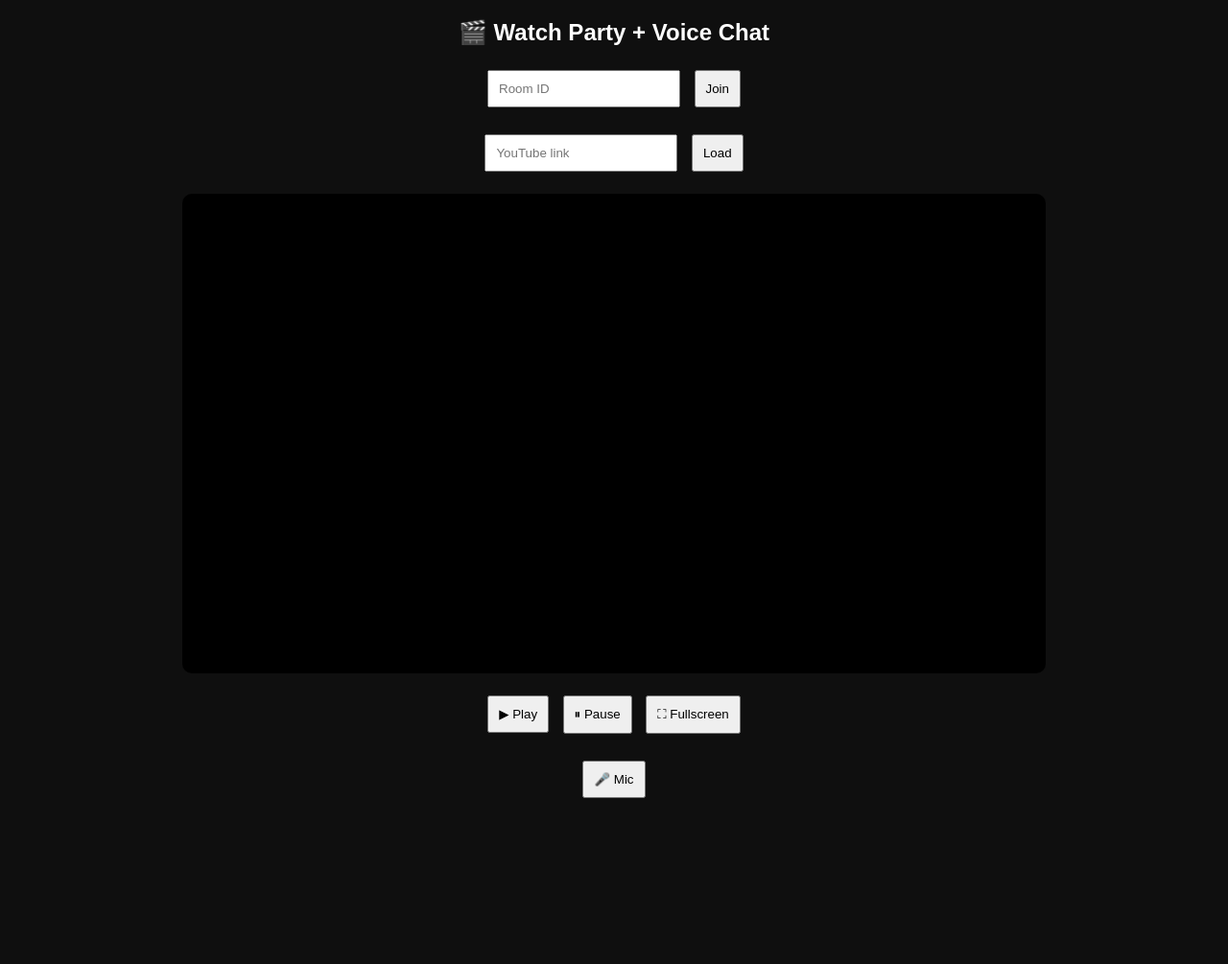
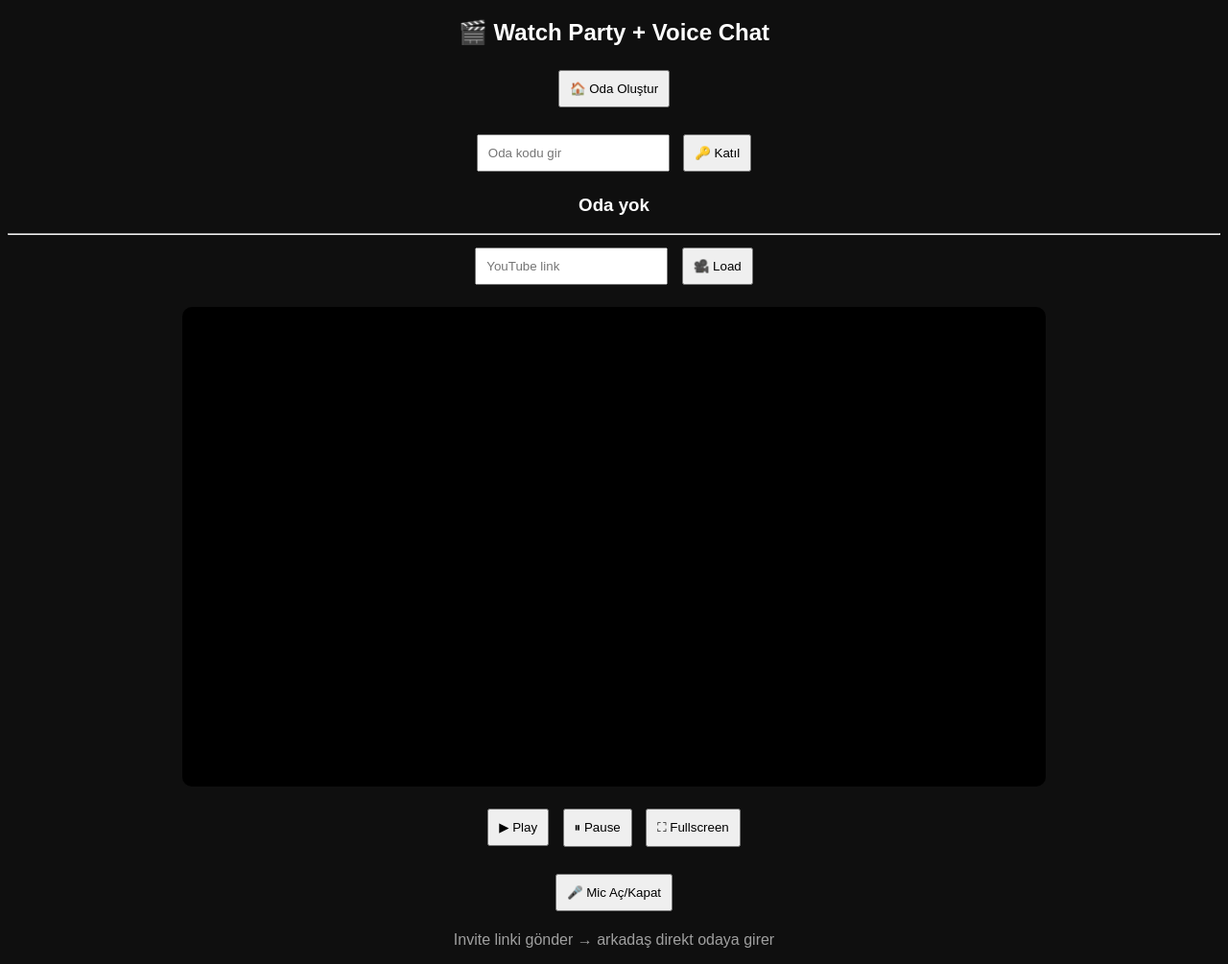
Before and after one commit to babaherox/Sit, a website: page public/index.html in a window 1280 px wide. Shown: the whole page at 96% size. Before the commit the page ends 845 px from the top, so only its background shows below. Drawn offline with nearby package versions, Linux system fonts and the light colour scheme; no server answers.

Commit message:
Update index.html

```diff
--- a/public/index.html
+++ b/public/index.html
@@ -1,6 +1,7 @@
 <!DOCTYPE html>
-<html>
+<html lang="tr">
 <head>
+  <meta charset="UTF-8">
   <title>Watch Party Pro</title>
   <link rel="stylesheet" href="style.css">
 </head>
@@ -9,13 +10,26 @@
 
 <h2>🎬 Watch Party + Voice Chat</h2>
 
-<input id="roomInput" placeholder="Room ID">
-<button onclick="joinRoom()">Join</button>
+<!-- ================= ROOM ================= -->
+
+<button onclick="createRoom()">🏠 Oda Oluştur</button>
 
 <br><br>
 
+<input id="roomInput" placeholder="Oda kodu gir">
+<button onclick="joinRoom()">🔑 Katıl</button>
+
+<h3 id="roomDisplay">Oda yok</h3>
+
+<a id="inviteLink" target="_blank"></a>
+
+<hr>
+
+<!-- ================= VIDEO ================= -->
+
 <input id="ytInput" placeholder="YouTube link">
-<button onclick="loadVideo()">Load</button>
+
+<button onclick="loadVideo()">🎥 Load</button>
 
 <br><br>
 
@@ -25,16 +39,29 @@
 
 <br>
 
+<!-- CONTROLS -->
+
 <button onclick="playVideo()">▶ Play</button>
 <button onclick="pauseVideo()">⏸ Pause</button>
 <button onclick="toggleFullscreen()">⛶ Fullscreen</button>
 
 <br><br>
 
-<button onclick="toggleMic()">🎤 Mic</button>
+<!-- VOICE -->
 
+<button onclick="toggleMic()">🎤 Mic Aç/Kapat</button>
+
+<p style="opacity:0.6;">
+Invite linki gönder → arkadaş direkt odaya girer
+</p>
+
+<!-- SOCKET -->
 <script src="/socket.io/socket.io.js"></script>
+
+<!-- APP -->
 <script src="app.js"></script>
+
+<!-- YOUTUBE API -->
 <script src="https://www.youtube.com/iframe_api"></script>
 
 </body>
```
